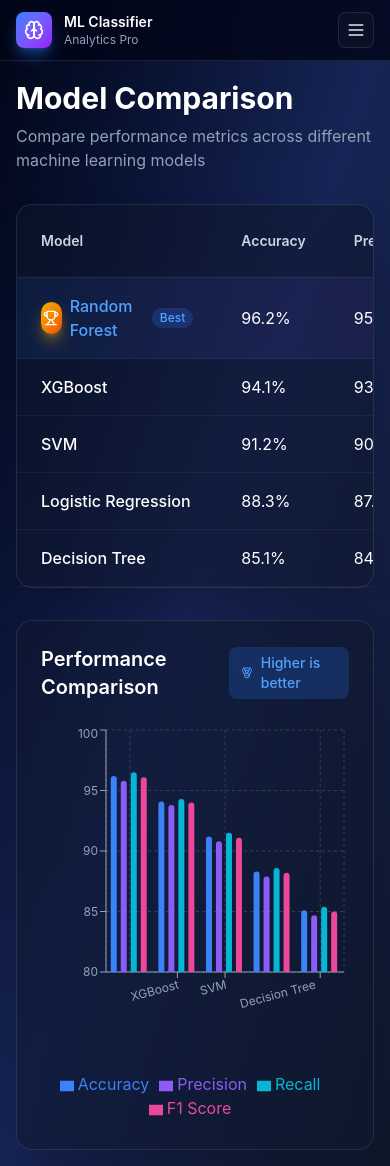
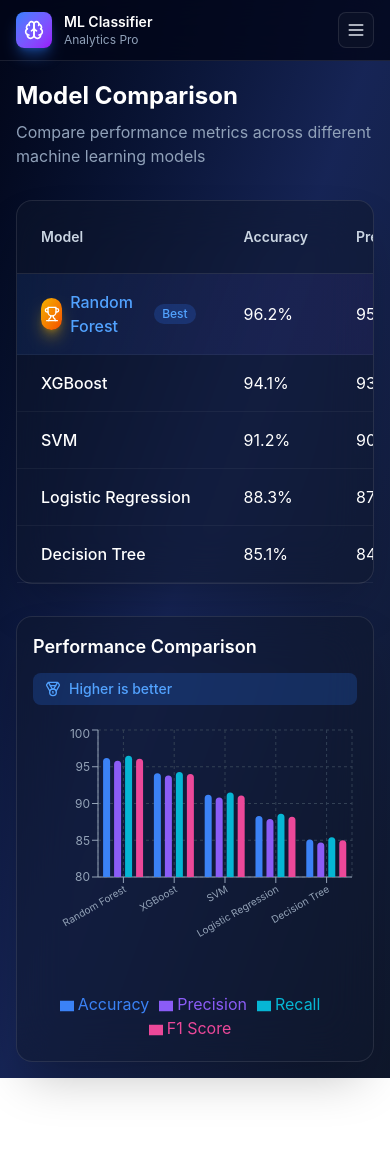
Before and after one commit to dhanvijaviya/loan-default-ml-deployment, a React (Vite) app in the folder frontend/: page /comparison in a window 390 px wide. After the commit the page ends 1078 px from the top, so only its background shows below. Built offline with nearby package versions, Linux system fonts and the light colour scheme.

Commit message:
Update ModelComparison.tsx

```diff
--- a/frontend/src/app/pages/ModelComparison.tsx
+++ b/frontend/src/app/pages/ModelComparison.tsx
@@ -1,3 +1,204 @@
+// import {
+//   BarChart,
+//   Bar,
+//   XAxis,
+//   YAxis,
+//   CartesianGrid,
+//   Tooltip,
+//   Legend,
+//   ResponsiveContainer,
+// } from "recharts";
+// import { Trophy, Medal } from "lucide-react";
+
+// const modelData = [
+//   {
+//     model: "Random Forest",
+//     accuracy: 0.962,
+//     precision: 0.958,
+//     recall: 0.965,
+//     f1Score: 0.961,
+//     cvScore: 0.948,
+//     isBest: true,
+//   },
+//   {
+//     model: "XGBoost",
+//     accuracy: 0.941,
+//     precision: 0.938,
+//     recall: 0.943,
+//     f1Score: 0.94,
+//     cvScore: 0.932,
+//     isBest: false,
+//   },
+//   {
+//     model: "SVM",
+//     accuracy: 0.912,
+//     precision: 0.908,
+//     recall: 0.915,
+//     f1Score: 0.911,
+//     cvScore: 0.905,
+//     isBest: false,
+//   },
+//   {
+//     model: "Logistic Regression",
+//     accuracy: 0.883,
+//     precision: 0.879,
+//     recall: 0.886,
+//     f1Score: 0.882,
+//     cvScore: 0.875,
+//     isBest: false,
+//   },
+//   {
+//     model: "Decision Tree",
+//     accuracy: 0.851,
+//     precision: 0.847,
+//     recall: 0.854,
+//     f1Score: 0.85,
+//     cvScore: 0.842,
+//     isBest: false,
+//   },
+// ];
+
+// const chartData = modelData.map((m) => ({
+//   name: m.model,
+//   Accuracy: m.accuracy * 100,
+//   Precision: m.precision * 100,
+//   Recall: m.recall * 100,
+//   "F1 Score": m.f1Score * 100,
+// }));
+
+// export function ModelComparison() {
+//   return (
+//     <div className="space-y-8">
+//       {/* Header */}
+//       <div>
+//         <h1 className="text-3xl font-bold text-white">Model Comparison</h1>
+//         <p className="mt-2 text-slate-400">
+//           Compare performance metrics across different machine learning models
+//         </p>
+//       </div>
+
+//       {/* Comparison Table */}
+//       <div className="rounded-2xl border border-white/10 bg-slate-900/50 shadow-2xl backdrop-blur-xl">
+//         <div className="overflow-x-auto">
+//           <table className="w-full">
+//             <thead>
+//               <tr className="border-b border-white/10">
+//                 <th className="px-6 py-4 text-left text-sm font-semibold text-slate-300">
+//                   Model
+//                 </th>
+//                 <th className="px-6 py-4 text-left text-sm font-semibold text-slate-300">
+//                   Accuracy
+//                 </th>
+//                 <th className="px-6 py-4 text-left text-sm font-semibold text-slate-300">
+//                   Precision
+//                 </th>
+//                 <th className="px-6 py-4 text-left text-sm font-semibold text-slate-300">
+//                   Recall
+//                 </th>
+//                 <th className="px-6 py-4 text-left text-sm font-semibold text-slate-300">
+//                   F1 Score
+//                 </th>
+//                 <th className="px-6 py-4 text-left text-sm font-semibold text-slate-300">
+//                   CV Score
+//                 </th>
+//               </tr>
+//             </thead>
+//             <tbody>
+//               {modelData.map((model, index) => (
+//                 <tr
+//                   key={index}
+//                   className={`border-b border-white/5 transition-colors hover:bg-white/5 ${
+//                     model.isBest
+//                       ? "bg-gradient-to-r from-blue-500/10 to-purple-600/10"
+//                       : ""
+//                   }`}
+//                 >
+//                   <td className="px-6 py-4">
+//                     <div className="flex items-center gap-2">
+//                       {model.isBest && (
+//                         <div className="flex size-8 items-center justify-center rounded-full bg-gradient-to-br from-yellow-500 to-orange-600 shadow-lg shadow-yellow-500/50">
+//                           <Trophy className="size-4 text-white" />
+//                         </div>
+//                       )}
+//                       <span className={`font-medium ${model.isBest ? "text-blue-400" : "text-white"}`}>
+//                         {model.model}
+//                       </span>
+//                       {model.isBest && (
+//                         <span className="rounded-full bg-blue-500/20 px-2 py-0.5 text-xs font-medium text-blue-400">
+//                           Best
+//                         </span>
+//                       )}
+//                     </div>
+//                   </td>
+//                   <td className="px-6 py-4 text-white">
+//                     {(model.accuracy * 100).toFixed(1)}%
+//                   </td>
+//                   <td className="px-6 py-4 text-white">
+//                     {(model.precision * 100).toFixed(1)}%
+//                   </td>
+//                   <td className="px-6 py-4 text-white">
+//                     {(model.recall * 100).toFixed(1)}%
+//                   </td>
+//                   <td className="px-6 py-4 text-white">
+//                     {(model.f1Score * 100).toFixed(1)}%
+//                   </td>
+//                   <td className="px-6 py-4 text-white">
+//                     {(model.cvScore * 100).toFixed(1)}%
+//                   </td>
+//                 </tr>
+//               ))}
+//             </tbody>
+//           </table>
+//         </div>
+//       </div>
+
+//       {/* Performance Chart */}
+//       <div className="rounded-2xl border border-white/10 bg-slate-900/50 p-6 shadow-2xl backdrop-blur-xl">
+//         <div className="mb-6 flex items-center justify-between">
+//           <h2 className="text-xl font-semibold text-white">
+//             Performance Comparison
+//           </h2>
+//           <div className="flex items-center gap-2 rounded-lg bg-blue-500/20 px-3 py-1.5">
+//             <Medal className="size-4 text-blue-400" />
+//             <span className="text-sm font-medium text-blue-400">
+//               Higher is better
+//             </span>
+//           </div>
+//         </div>
+//         <ResponsiveContainer width="100%" height={400}>
+//           <BarChart data={chartData}>
+//             <CartesianGrid strokeDasharray="3 3" stroke="#334155" />
+//             <XAxis
+//               dataKey="name"
+//               stroke="#94a3b8"
+//               fontSize={12}
+//               angle={-15}
+//               textAnchor="end"
+//               height={80}
+//             />
+//             <YAxis stroke="#94a3b8" fontSize={12} domain={[80, 100]} />
+//             <Tooltip
+//               contentStyle={{
+//                 backgroundColor: "#1e293b",
+//                 border: "1px solid #334155",
+//                 borderRadius: "8px",
+//                 color: "#fff",
+//               }}
+//               formatter={(value: number) => `${value.toFixed(1)}%`}
+//             />
+//             <Legend wrapperStyle={{ paddingTop: "20px" }} />
+//             <Bar dataKey="Accuracy" fill="#3b82f6" radius={[4, 4, 0, 0]} />
+//             <Bar dataKey="Precision" fill="#8b5cf6" radius={[4, 4, 0, 0]} />
+//             <Bar dataKey="Recall" fill="#06b6d4" radius={[4, 4, 0, 0]} />
+//             <Bar dataKey="F1 Score" fill="#ec4899" radius={[4, 4, 0, 0]} />
+//           </BarChart>
+//         </ResponsiveContainer>
+//       </div>
+//     </div>
+//   );
+// }
+
+
 import {
   BarChart,
   Bar,
@@ -9,6 +210,7 @@ import {
   ResponsiveContainer,
 } from "recharts";
 import { Trophy, Medal } from "lucide-react";
+import { useIsMobile } from "../components/ui/use-mobile";
 
 const modelData = [
   {
@@ -67,11 +269,13 @@ const chartData = modelData.map((m) => ({
 }));
 
 export function ModelComparison() {
+  const isMobile = useIsMobile();
+
   return (
     <div className="space-y-8">
       {/* Header */}
       <div>
-        <h1 className="text-3xl font-bold text-white">Model Comparison</h1>
+        <h1 className="text-2xl font-bold text-white sm:text-3xl">Model Comparison</h1>
         <p className="mt-2 text-slate-400">
           Compare performance metrics across different machine learning models
         </p>
@@ -80,7 +284,7 @@ export function ModelComparison() {
       {/* Comparison Table */}
       <div className="rounded-2xl border border-white/10 bg-slate-900/50 shadow-2xl backdrop-blur-xl">
         <div className="overflow-x-auto">
-          <table className="w-full">
+          <table className="w-full min-w-[720px]">
             <thead>
               <tr className="border-b border-white/10">
                 <th className="px-6 py-4 text-left text-sm font-semibold text-slate-300">
@@ -153,9 +357,9 @@ export function ModelComparison() {
       </div>
 
       {/* Performance Chart */}
-      <div className="rounded-2xl border border-white/10 bg-slate-900/50 p-6 shadow-2xl backdrop-blur-xl">
-        <div className="mb-6 flex items-center justify-between">
-          <h2 className="text-xl font-semibold text-white">
+      <div className="rounded-2xl border border-white/10 bg-slate-900/50 p-4 shadow-2xl backdrop-blur-xl sm:p-6">
+        <div className="mb-5 flex flex-col gap-3 sm:mb-6 sm:flex-row sm:items-center sm:justify-between">
+          <h2 className="text-lg font-semibold text-white sm:text-xl">
             Performance Comparison
           </h2>
           <div className="flex items-center gap-2 rounded-lg bg-blue-500/20 px-3 py-1.5">
@@ -165,16 +369,17 @@ export function ModelComparison() {
             </span>
           </div>
         </div>
-        <ResponsiveContainer width="100%" height={400}>
+        <ResponsiveContainer width="100%" height={isMobile ? 320 : 400}>
           <BarChart data={chartData}>
             <CartesianGrid strokeDasharray="3 3" stroke="#334155" />
             <XAxis
               dataKey="name"
               stroke="#94a3b8"
-              fontSize={12}
-              angle={-15}
-              textAnchor="end"
-              height={80}
+              fontSize={isMobile ? 10 : 12}
+              interval={0}
+              angle={isMobile ? -30 : -15}
+              textAnchor={isMobile ? "end" : "end"}
+              height={isMobile ? 95 : 80}
             />
             <YAxis stroke="#94a3b8" fontSize={12} domain={[80, 100]} />
             <Tooltip
```
